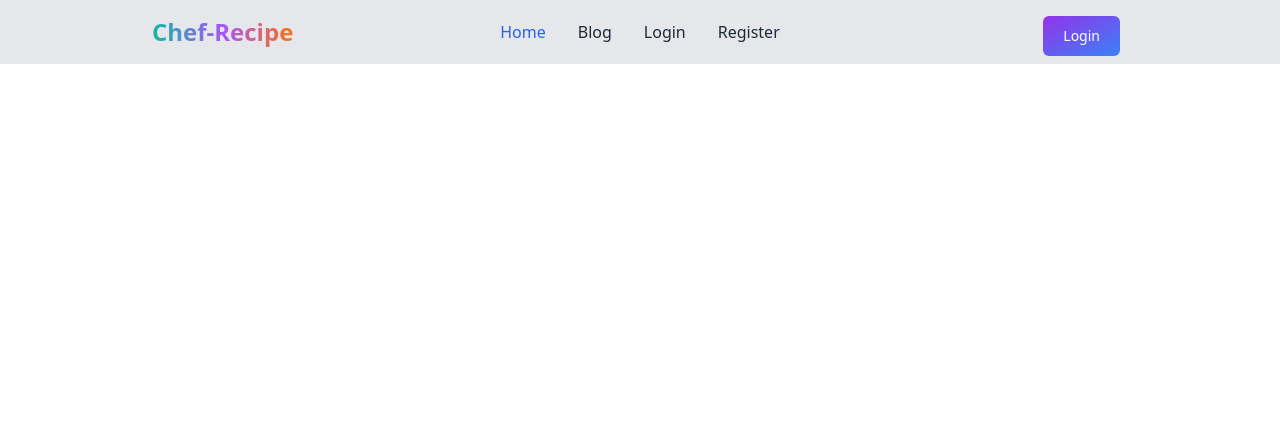
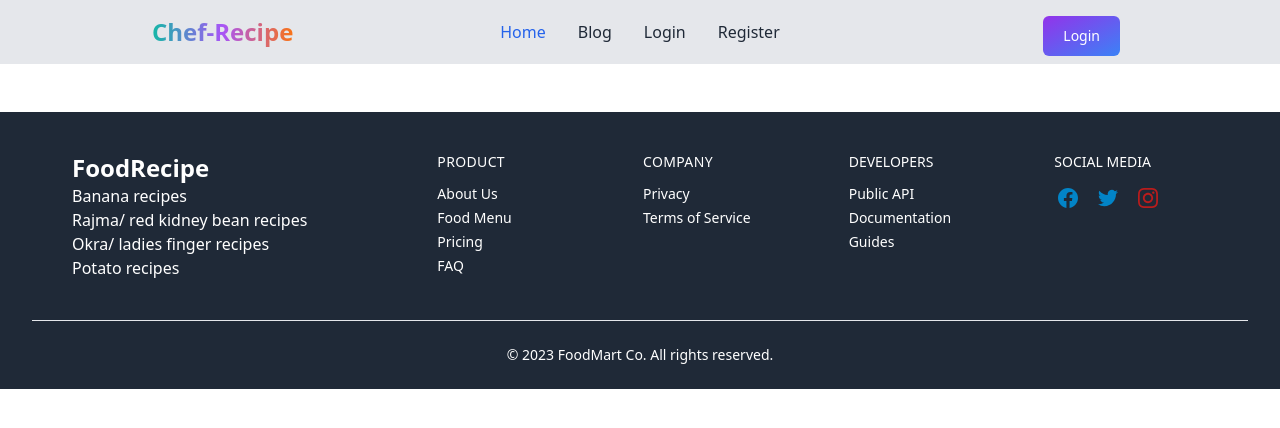
Before and after one commit to yeasin550/chef-recipe-client, a React (Vite) app: page / in a window 1280 px wide. Shown: the top 428 px of the page. Built offline with nearby package versions, Linux system fonts and the light colour scheme; no server answers.

Commit message:
set footer section

```diff
--- a/src/layouts/Main.jsx
+++ b/src/layouts/Main.jsx
@@ -8,7 +8,7 @@ const Main = () => {
       <div>
         <Header></Header>
           {/* <Outlet></Outlet> */}
-        {/* <Footer></Footer> */}
+        <Footer></Footer>
       </div>
     );
 };
```
